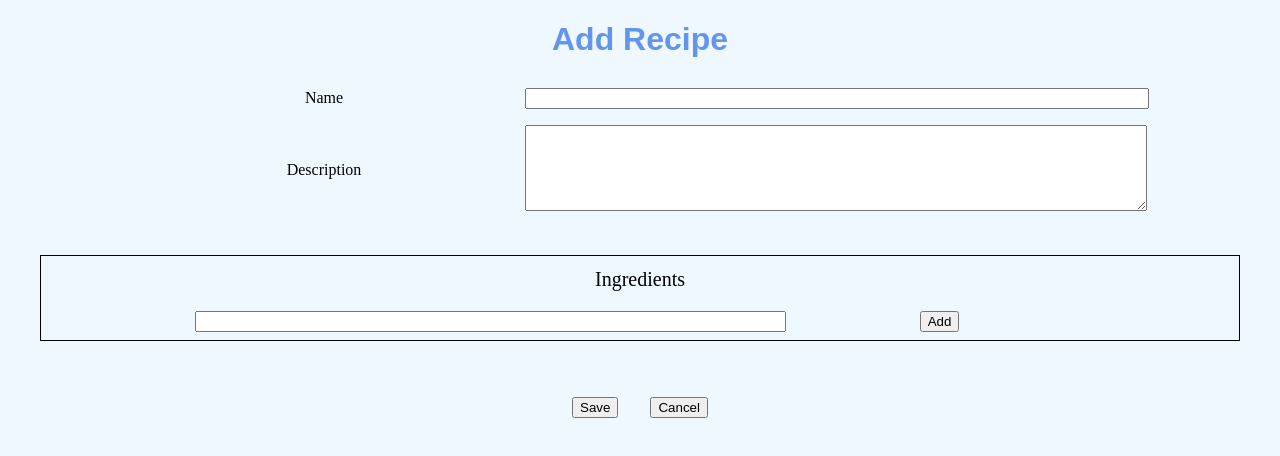
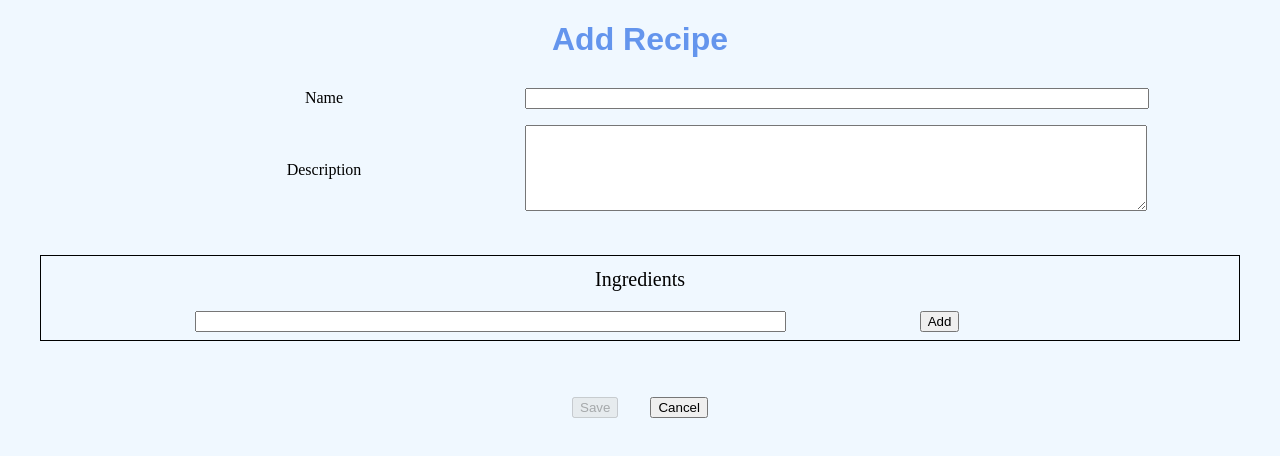
Before and after one commit to Damiox/tk-react-exercise, a React (Create React App) app: page /create in a window 1280 px wide. Shown: the top 456 px of the page. Built offline with nearby package versions, Linux system fonts and the light colour scheme.

Commit message:
Added naive form validation

```diff
--- a/src/components/RecipeForm/RecipeForm.tsx
+++ b/src/components/RecipeForm/RecipeForm.tsx
@@ -37,8 +37,13 @@ const RecipeForm = ({
 
   }, [recipeData])
 
+  function isInvalid() {
+    return name === "" || description === "" || ingredients.length == 0
+  }
+
   function onSubmit(e: FormEvent) {
     e.preventDefault()
+
     let newRecipeData = {
       ...recipeData,
       name: name,
@@ -62,7 +67,7 @@ const RecipeForm = ({
               <Label htmlFor="name">Name</Label>
             </Col>
             <Col size={0.50}>
-              <TextInput name="name" value={name} onChange={handleName} />
+              <TextInput name="name" value={name} onChange={handleName} required />
             </Col>
           </Row>
           <Row>
@@ -70,7 +75,7 @@ const RecipeForm = ({
               <Label htmlFor="description">Description</Label>
             </Col>
             <Col size={0.50}>
-              <TextArea name="description" value={description} onChange={handleDescription} />
+              <TextArea name="description" value={description} onChange={handleDescription} required />
             </Col>
           </Row>
 
@@ -82,7 +87,7 @@ const RecipeForm = ({
 
           <Row>
             <Col size={1}>
-              <ActionButton>Save</ActionButton>
+              <ActionButton disabled={isInvalid()}>Save</ActionButton>
               <ActionButton onClick={onCancel}>Cancel</ActionButton>
             </Col>
           </Row>
```
